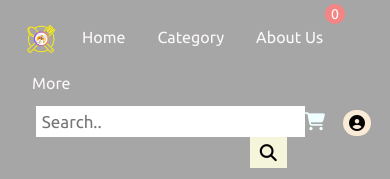
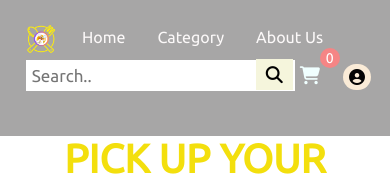
Before and after one commit to SatarupaBasu/Food-Mania, a plain HTML site: page delivery.html in a window 390 px wide. Shown: the top 179 px of the page. Drawn offline with Linux system fonts and the light colour scheme.

Commit message:
Delivery changes

```diff
--- a/delivery.css
+++ b/delivery.css
@@ -278,3 +278,37 @@ body{
 .bottom button a{
   color: black;
 }
+@media only screen and (max-width:700px) {
+  .topbar .right-end .search-bar{
+    float: none;
+  }
+  .topbar .right-end .search-bar button{
+    float: right;
+    position:relative;
+    bottom: 32px;
+    left: 16px;
+  }
+  .topbar .right-end .search-bar button:hover{
+    background-color: aqua;
+  }
+  #Cart-count{
+    position: relative;
+    top:-40px;
+    right:-20px;
+    background-color: rgb(245, 133, 133);
+    color: white;
+    border-radius: 50%;
+    padding: 2px 6px;
+    font-size: 14px;
+  }
+  .topbar .right-end{
+    float: right;
+    display:flex;
+    gap:5px;
+    justify-content: center;
+  }
+  .bottom button{
+     overflow: hidden;
+     width:180px;
+  }
+}
--- a/delivery.html
+++ b/delivery.html
@@ -16,7 +16,6 @@
     <li><a href="index.html">Home</a></li>
     <li><a href="category.html">Category</a></li>
     <li><a href="About.html">About Us</a></li>
-    <li><a href="">More</a></li>
     <div class="right-end">
       <div class="search-bar">
         <form class="search" role="search">
```
